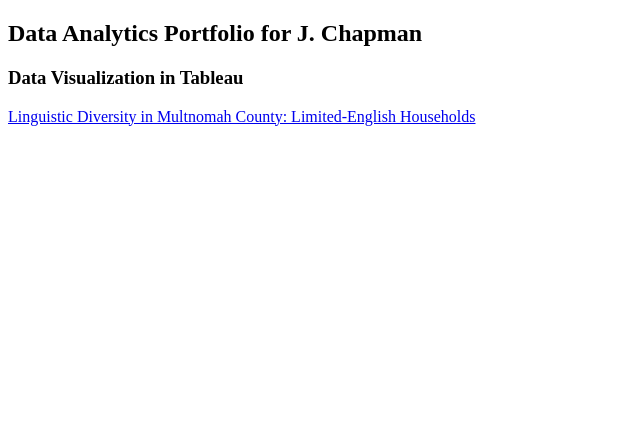
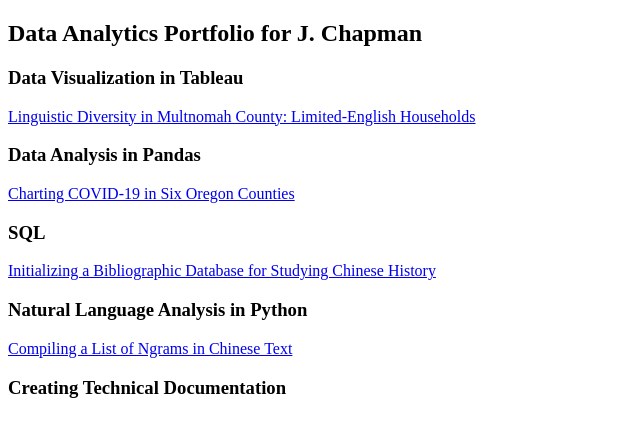
Before and after one commit to zhuangzi77/data-portfolio, a plain HTML site: page index.html in a window 1280 px wide. Shown: the whole page, without its empty margins (0-640 px from the left). Drawn offline with Linux system fonts and the light colour scheme.

Commit message:
Update index.html

```diff
--- a/index.html
+++ b/index.html
@@ -7,8 +7,21 @@
   <h2>Data Analytics Portfolio for J. Chapman</h2>
   <h3>Data Visualization in Tableau</h3>
     <a href="https://public.tableau.com/app/profile/jesse.chapman/viz/LinguisticDiversityinMultnomahCounty/LinguisticDiversityinMultnomahCounty"
-      target="_blank">Linguistic Diversity in Multnomah County: Limited-English Households</a></li>
+      target="_blank">Linguistic Diversity in Multnomah County: Limited-English Households</a>
 
+   <h3>Data Analysis in Pandas</h3>
+    <a href="https://github.com/zhuangzi77/OHP_Region1_Demo/blob/master/COVID-19_OregonHealthPreparednessRegion1.ipynb"
+      target="_blank">Charting COVID-19 in Six Oregon Counties</a>
+
+   <h3>SQL</h3>
+  <a href="https://github.com/zhuangzi77/data-portfolio/blob/main/create-Chinese-history.sql"
+    target="_blank">Initializing a Bibliographic Database for Studying Chinese History</a>
+
+  <h3>Natural Language Analysis in Python</h3>
+    <a href="https://github.com/zhuangzi77/chinese-text-tools/blob/master/ngram_Chinese.py"
+      target="_blank">Compiling a List of Ngrams in Chinese Text</a>
+
+  <h3>Creating Technical Documentation</h3>
 
 
 </html>
```
